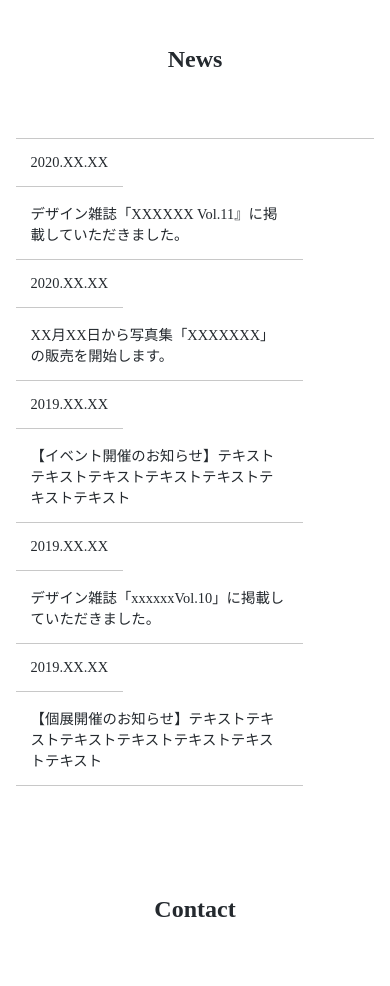
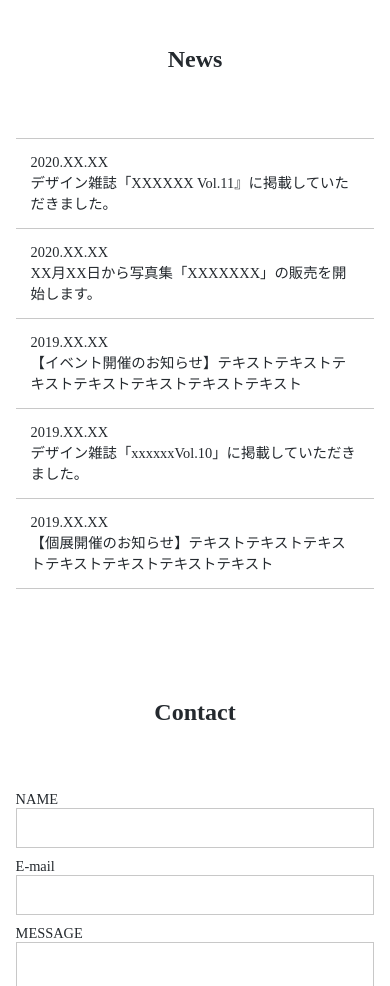
Before and after one commit to Akihiro-0424/my_work, a plain HTML site: page index.html in a window 390 px wide. Shown: the part 2960-3946 px from the top of the page. Drawn offline with Linux system fonts and the light colour scheme.

Commit message:
Add files via upload

```diff
--- a/responsive.css
+++ b/responsive.css
@@ -1,3 +1,6 @@
+
+
+
 @media (max-width:600px) {
  .wrapper {
   margin: 0 auto 110px auto;
@@ -26,12 +29,29 @@
  width: 100%;
 }
 
+#news dl {
+ flex-direction: column;
+ }
+
+ #news dt {
+  border: none;
+  padding-bottom: 0;
+ }
+
+ #news dd {
+  padding-top: 0;
+ }
+
 #contact dl {
  flex-direction: column;
 }
 
-#contact dd {
+#contact dt {
  width: 100%;
 }
 
+#contact dd {
+width: 100%;
 }
+
+}
```
